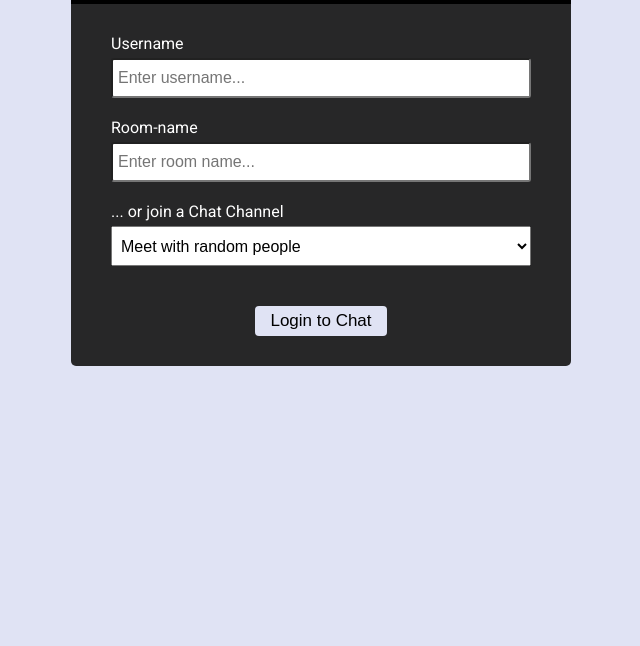
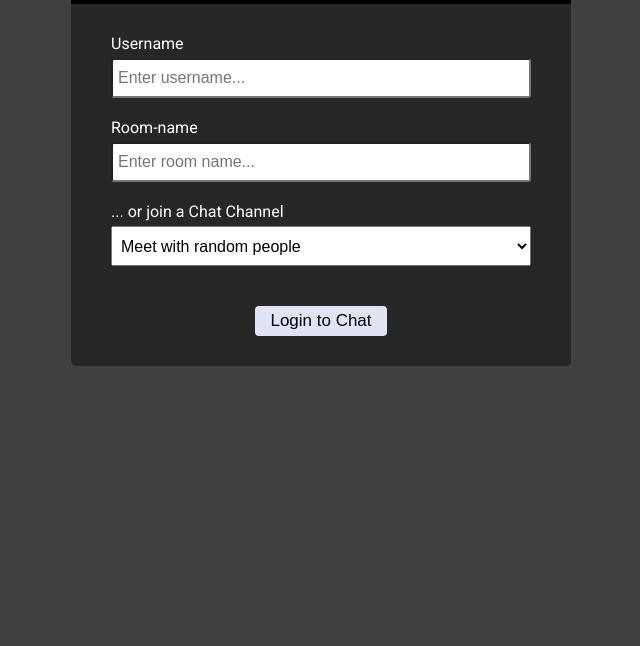
Before and after one commit to Ademuyiwa-Joy/real-time-chat-application, a website: page public/index.html in a window 1280 px wide. Shown: the part 154-800 px from the top of the page, without its empty margins (319-959 px from the left). Drawn offline with Linux system fonts and the light colour scheme.

Commit message:
Init commit

```diff
--- a/public/css/style.css
+++ b/public/css/style.css
@@ -17,7 +17,8 @@
 body {
 	font-family: 'Roboto', sans-serif;
 	font-size: 16px;
-	background: var(--light-color);
+	/* background: var(--light-color); */
+	background-color: rgb(65, 63, 63);
 }
 
 ul {
```
